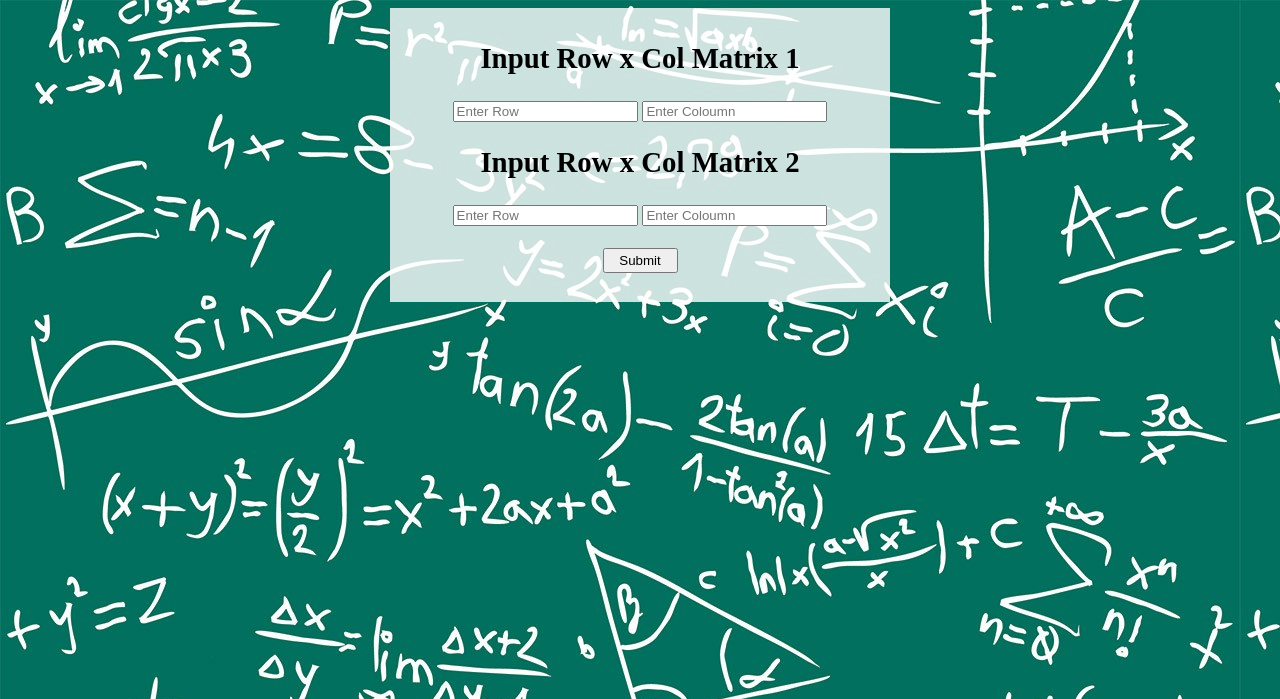
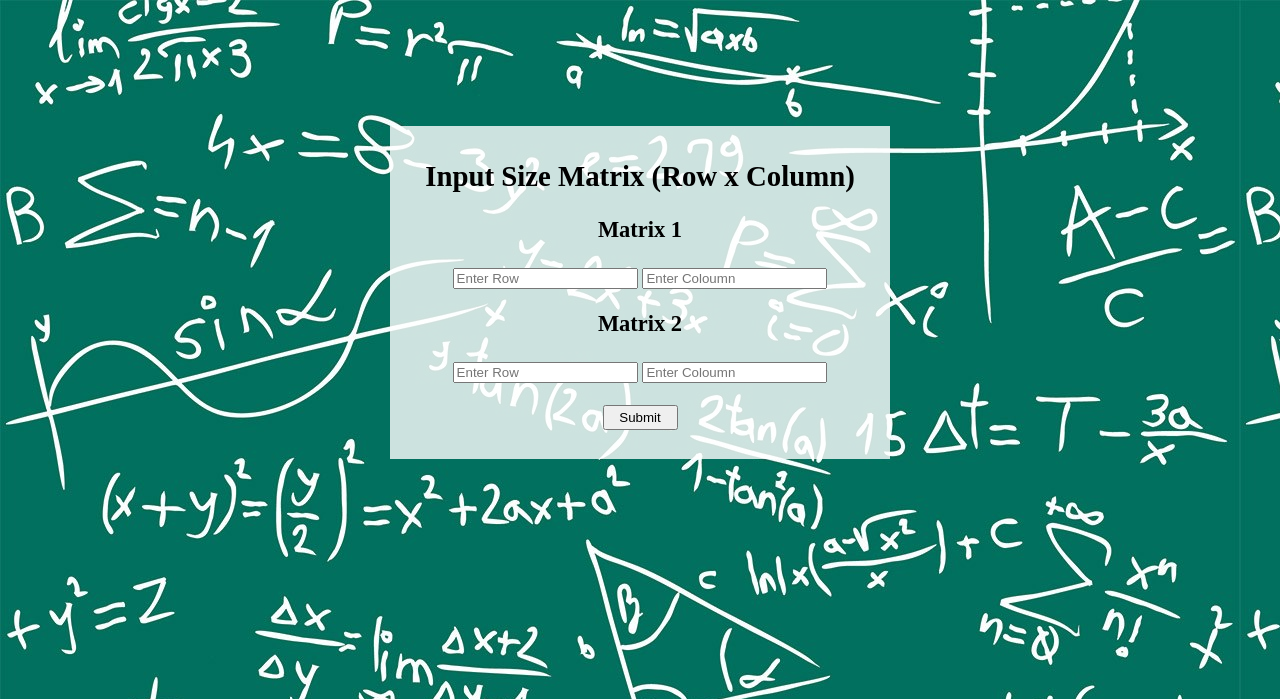
Before and after one commit to ssiptws/project2, a PHP site: page /matrix/matrix.html in a window 1280 px wide. Shown: the top 699 px of the page. Run offline with PHP 8.4, Linux system fonts and the light colour scheme.

Commit message:
ultra minor update

```diff
--- a/matrix/countmatrix.php
+++ b/matrix/countmatrix.php
@@ -44,6 +44,7 @@ if(isset($_POST['submit'])){
         background-color: rgba(255, 255, 255, 0.8);
         width: 500px;
         padding: 2%;
+        margin: 10%;
     }
 </style>";
     echo"<body style='background-image: url(../images/39714699-maths-wallpapers.jpg)'>";
--- a/matrix/inputmatrix.php
+++ b/matrix/inputmatrix.php
@@ -22,6 +22,7 @@ if ($col1 == $row2){
     .matrix{
         background-color: rgba(255, 255, 255, 0.8);
         width: auto;
+        margin: 10%;
     }
     .matrix form{
         padding: 2%;
--- a/matrix/matrix.html
+++ b/matrix/matrix.html
@@ -10,6 +10,7 @@
     .matrix{
         background-color: rgba(255, 255, 255, 0.8);
         width: 500px;
+        margin: 10%;
     }
     .matrix form{
         padding: 2%;
@@ -21,15 +22,16 @@
             <div class="matrix">
                 <form method="get" name="form" action="inputmatrix.php">
                     <h2>
-                        Input Row x Col Matrix 1
+                        Input Size Matrix (Row x Column)
                     </h2>
+                    <h3>Matrix 1</h3>
                     <input type="text" placeholder="Enter Row" name="row1">
                     <input id="col" type="text" placeholder="Enter Coloumn" name="col1">
 
 
-                    <h2>
-                        Input Row x Col Matrix 2
-                    </h2>
+                    <h3>
+                        Matrix 2
+                    </h3>
                     <input id="row" type="text" placeholder="Enter Row" name="row2">
                     <input type="text" placeholder="Enter Coloumn" name="col2">
                     <br>
```
